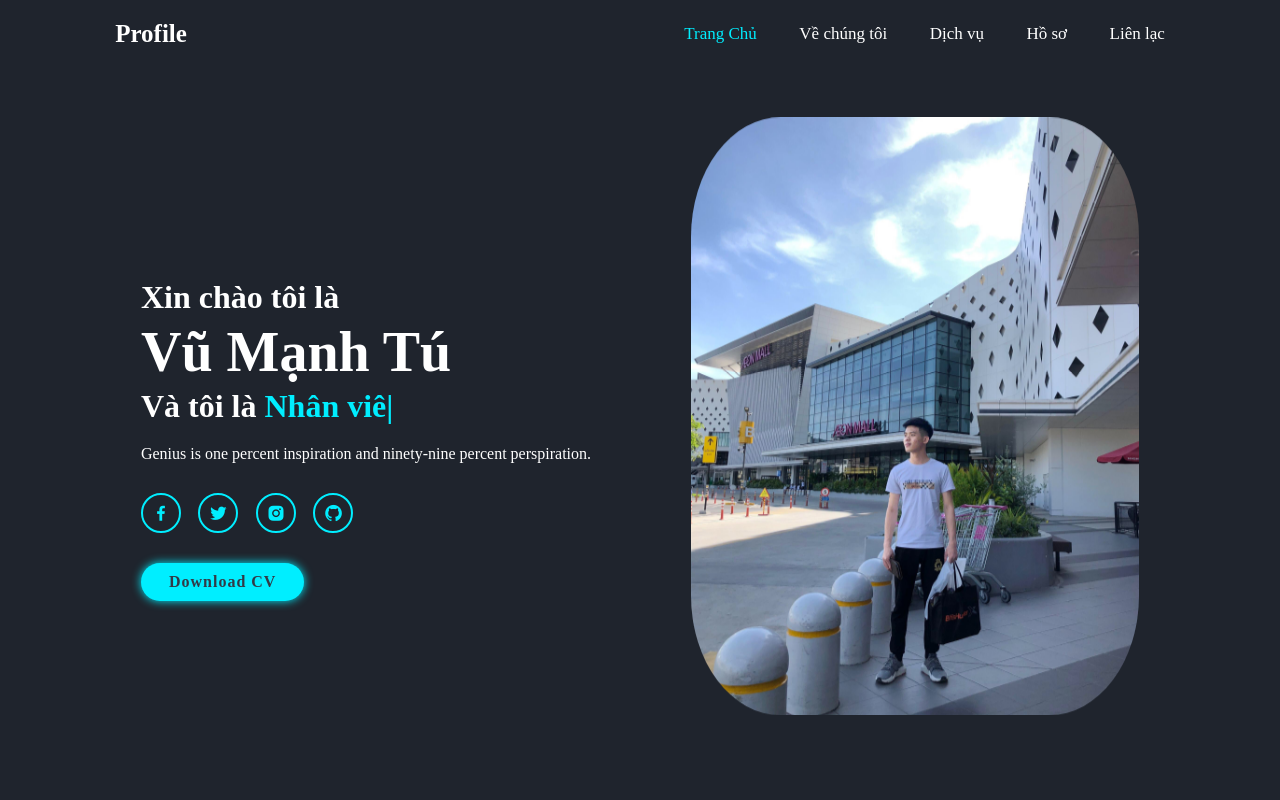
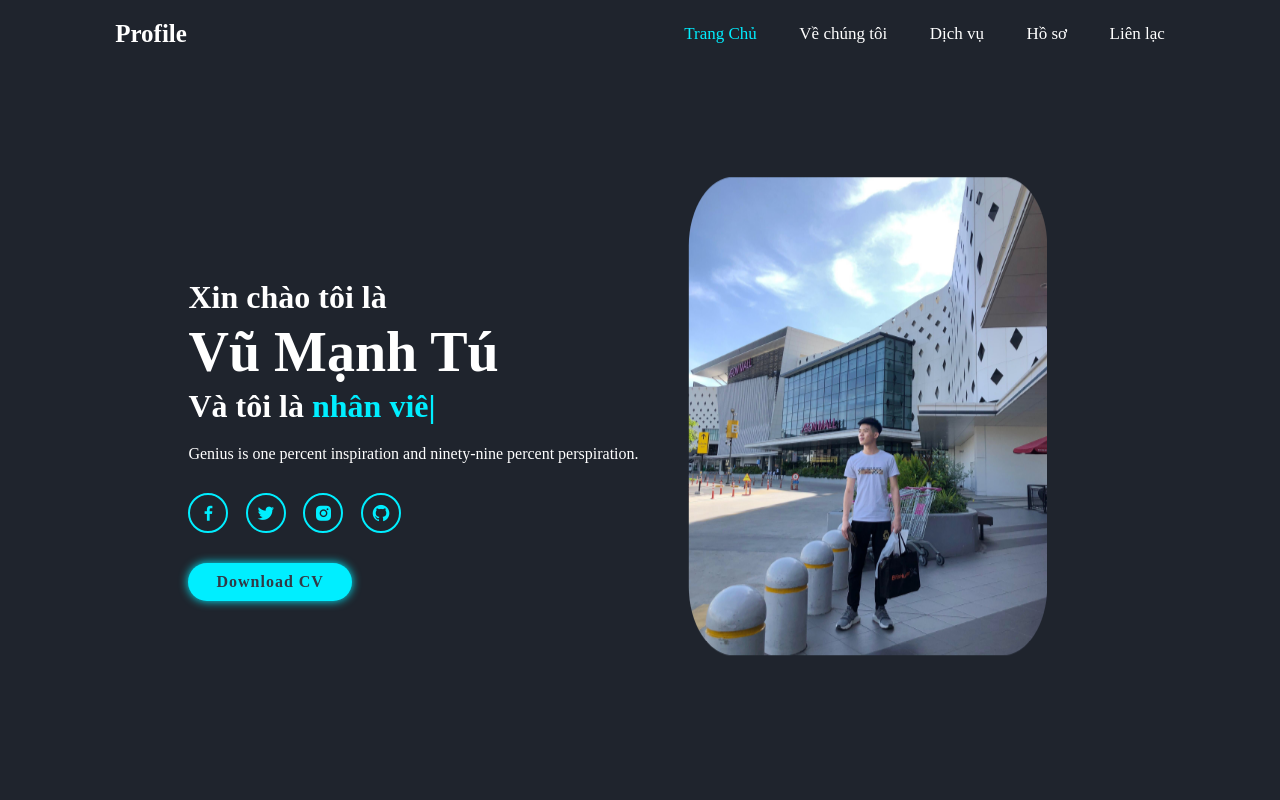
Before and after one commit to vumanhtu123/portfolio.github.io, a plain HTML site: page index.html in a window 1280 px wide. Shown: the top 800 px of the page. Drawn offline with nearby package versions, Linux system fonts and the light colour scheme.

Commit message:
refactor image

```diff
--- a/css/style.css
+++ b/css/style.css
@@ -85,7 +85,7 @@ section {
   display: flex;
   justify-content: center;
   align-items: center;
-  gap: 10rem;
+  gap: 5px;
 }
 
 span {
@@ -96,6 +96,8 @@ span {
   width: 35vw;
   animation: floatImage 4s ease-in-out infinite;
   border-radius: 20%;
+  background-size: cover;
+  padding: 10%;
 }
 
 @keyframes floatImage {
@@ -262,11 +264,13 @@ span {
   box-shadow: 0 0 1rem var(--bg-color);
   overflow: hidden;
   display: flex;
+  /* padding: 15%; */
 }
 
 .portfolio-box img {
   width: 100%;
   transition: .5s ease;
+  padding: auto;
 }
 
 .portfolio-box:hover img {
@@ -455,7 +459,6 @@ span {
 
   .home {
     flex-direction: column;
-    gap: 10;
   }
 
   .home-content h3 {
--- a/js/index.js
+++ b/js/index.js
@@ -53,7 +53,7 @@ window.onscroll = () =>{
 
   // typed js
   const typed = new Typed('.multiple-text',{
-    strings : ['Developer Mobile' , 'Nhân viên tại AFS','Người con xứ Tuyên'],
+    strings : ['developer Mobile' , 'nhân viên tại AFS','người con xứ Tuyên'],
     typeSpeed: 100,
     backSpeed: 100,
     backDelay: 1000,
```
